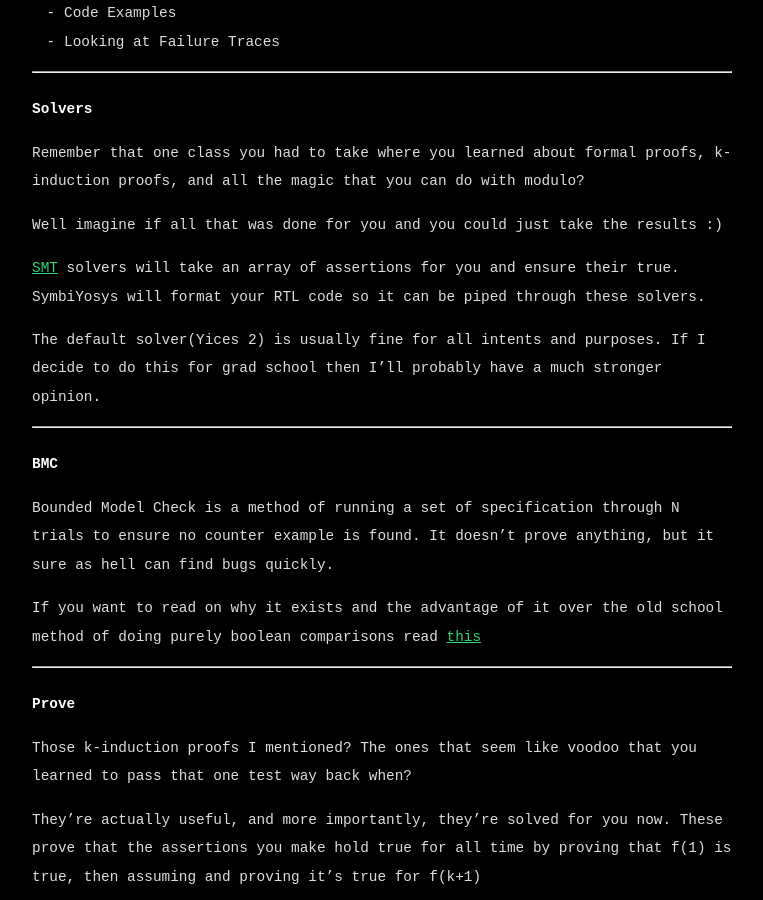
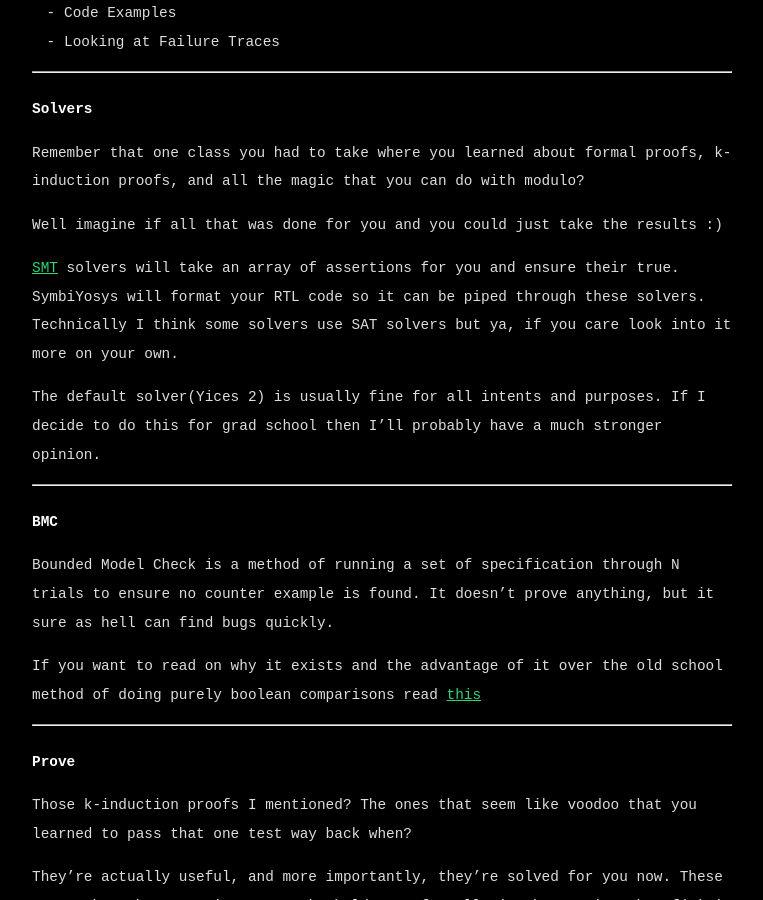
Before and after one commit to PatrickCPE/PatrickCPE.github.io, a Jekyll site: the page built from _posts/2021-11-03-symbiyosys_cheatsheet.md, in a window 1280 px wide and 900 px high, scrolled down 1109 px. Shown: the whole window, without its empty margins (258-1021 px from the left). Built offline with Jekyll 4.4.1, drawn with Linux system fonts in a browser that asks for light colours; emoji names are drawn with the system emoji font.

```diff
--- a/_posts/2021-11-03-symbiyosys_cheatsheet.md
+++ b/_posts/2021-11-03-symbiyosys_cheatsheet.md
@@ -53,7 +53,7 @@
 
 Well imagine if all that was done for you and you could just take the results :)
 
-[SMT](https://en.wikipedia.org/wiki/Satisfiability_modulo_theories) solvers will take an array of assertions for you and ensure their true. SymbiYosys will format your RTL code so it can be piped through these solvers.
+[SMT](https://en.wikipedia.org/wiki/Satisfiability_modulo_theories) solvers will take an array of assertions for you and ensure their true. SymbiYosys will format your RTL code so it can be piped through these solvers. Technically I think some solvers use SAT solvers but ya, if you care look into it more on your own.
 
 The default solver(Yices 2) is usually fine for all intents and purposes. If I decide to do this for grad school then I'll probably have a much stronger opinion.
 
```
Also changed, not shown: 2 other files.
